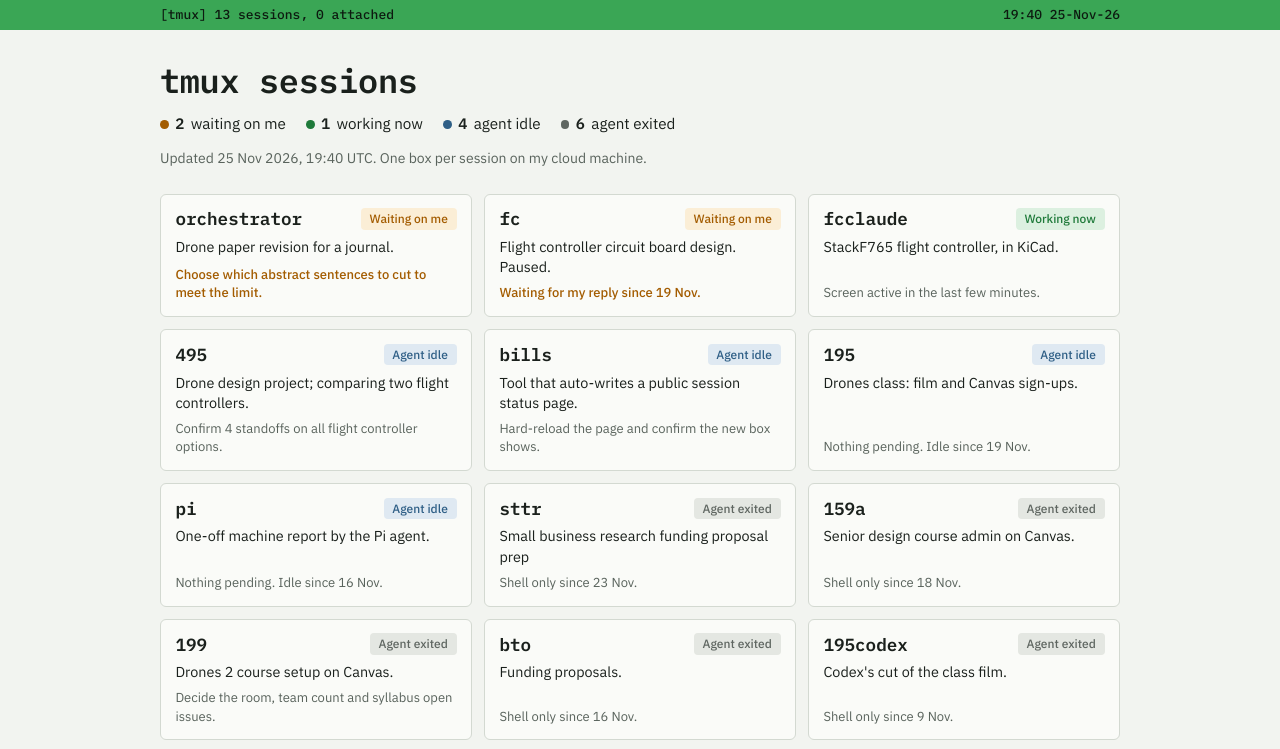
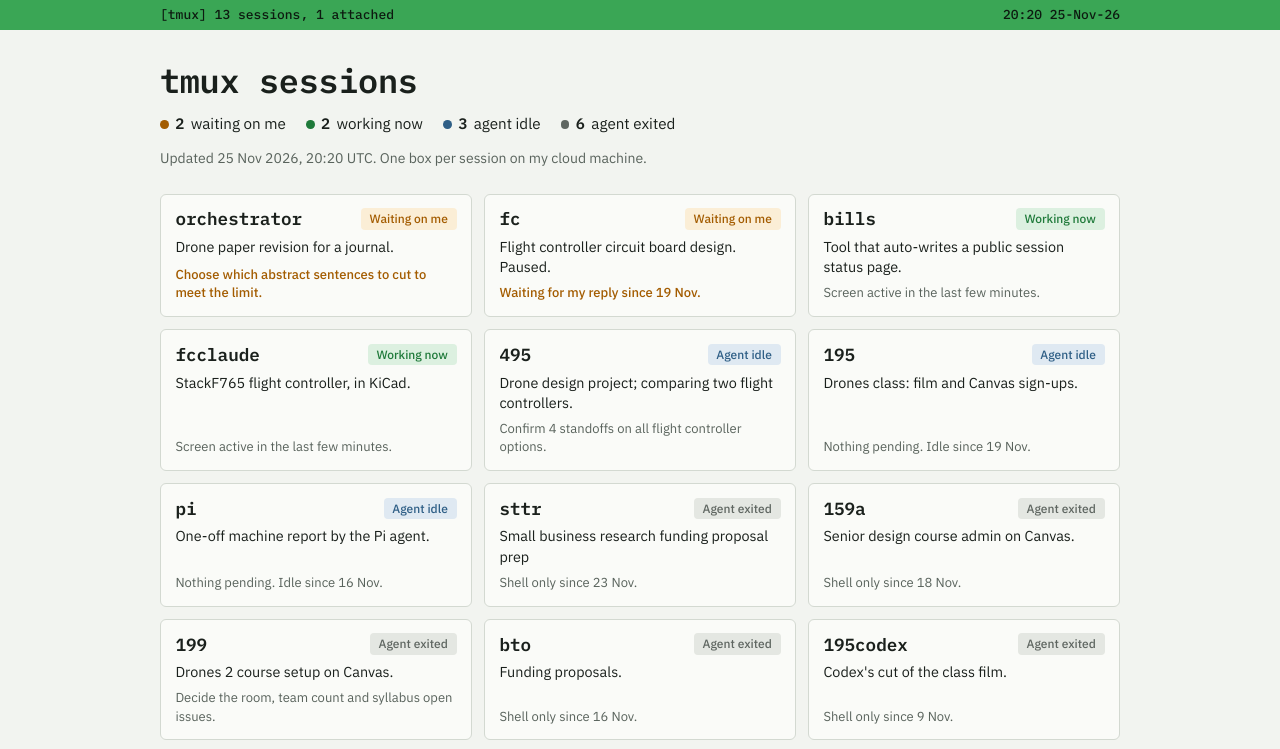
Before and after one commit to PeterJBurke/tmux-sessions, a plain HTML site: page index.html in a window 1280 px wide. Shown: the top 749 px of the page. Drawn offline with Linux system fonts and the light colour scheme.

Commit message:
Update 2026-11-25 20:20 UTC

```diff
--- a/index.html
+++ b/index.html
@@ -115,13 +115,13 @@ h1 {
 </style>
 </head>
 <body>
-<div class="statusline"><div><span>[tmux] 13 sessions, 0 attached</span><span>19:40 25-Nov-26</span></div></div>
+<div class="statusline"><div><span>[tmux] 13 sessions, 1 attached</span><span>20:20 25-Nov-26</span></div></div>
 
 <div class="wrap">
   <header>
     <h1>tmux sessions</h1>
-    <p class="tally"><span><i class="dot wait"></i><b>2</b> waiting on me</span><span><i class="dot work"></i><b>1</b> working now</span><span><i class="dot idle"></i><b>4</b> agent idle</span><span><i class="dot gone"></i><b>6</b> agent exited</span></p>
-    <p class="stamp">Updated 25 Nov 2026, 19:40 UTC. One box per session on my cloud machine.</p>
+    <p class="tally"><span><i class="dot wait"></i><b>2</b> waiting on me</span><span><i class="dot work"></i><b>2</b> working now</span><span><i class="dot idle"></i><b>3</b> agent idle</span><span><i class="dot gone"></i><b>6</b> agent exited</span></p>
+    <p class="stamp">Updated 25 Nov 2026, 20:20 UTC. One box per session on my cloud machine.</p>
   </header>
 
   <main class="grid">
@@ -136,6 +136,11 @@ h1 {
       <span class="need wait">Waiting for my reply since 19 Nov.</span>
     </div>
     <div class="box">
+      <span class="top"><span class="nm">bills</span><span class="pill work">Working now</span></span>
+      <span class="sum">Tool that auto-writes a public session status page.</span>
+      <span class="need">Screen active in the last few minutes.</span>
+    </div>
+    <div class="box">
       <span class="top"><span class="nm">fcclaude</span><span class="pill work">Working now</span></span>
       <span class="sum">StackF765 flight controller, in KiCad.</span>
       <span class="need">Screen active in the last few minutes.</span>
@@ -144,11 +149,6 @@ h1 {
       <span class="top"><span class="nm">495</span><span class="pill idle">Agent idle</span></span>
       <span class="sum">Drone design project; comparing two flight controllers.</span>
       <span class="need">Confirm 4 standoffs on all flight controller options.</span>
-    </div>
-    <div class="box">
-      <span class="top"><span class="nm">bills</span><span class="pill idle">Agent idle</span></span>
-      <span class="sum">Tool that auto-writes a public session status page.</span>
-      <span class="need">Hard-reload the page and confirm the new box shows.</span>
     </div>
     <div class="box">
       <span class="top"><span class="nm">195</span><span class="pill idle">Agent idle</span></span>
```
